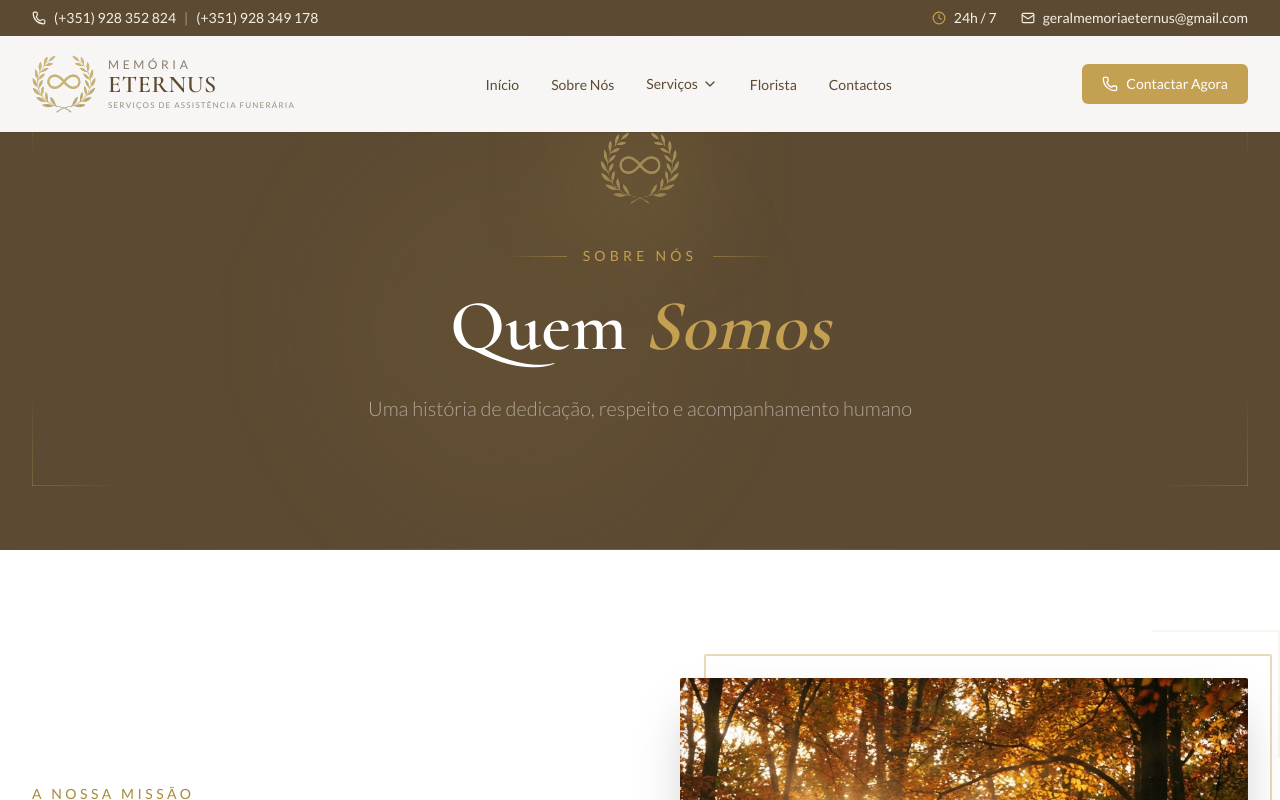
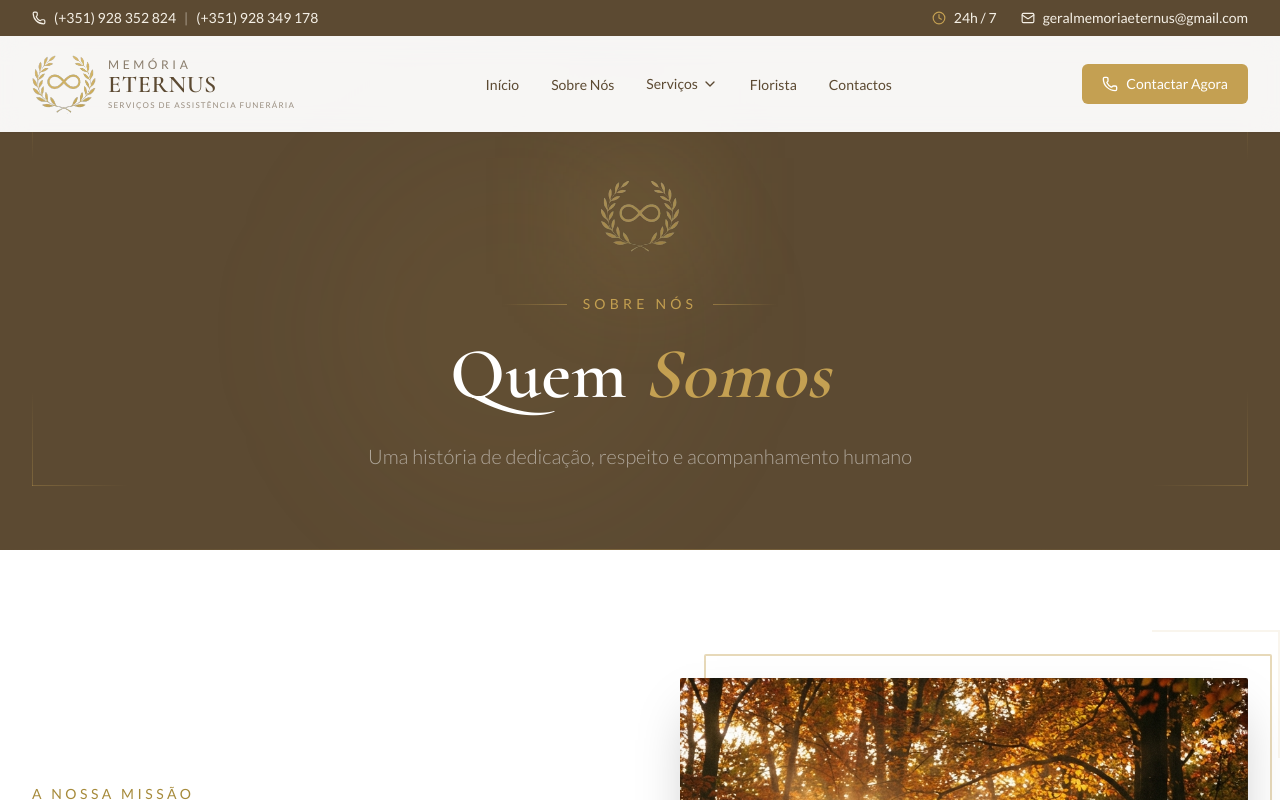
Before and after one commit to Ricardo-Minascurta/site-funeraria, a Next.js app: page /sobre-nos in a window 1280 px wide. Shown: the top 800 px of the page. Built offline with nearby package versions, Linux system fonts and the light colour scheme.

Commit message:
Fix hero padding - keep top, reduce bottom only

```diff
--- a/app/sobre-nos/page.tsx
+++ b/app/sobre-nos/page.tsx
@@ -14,7 +14,7 @@ export default function SobreNos() {
   return (
     <>
       {/* Hero Section - Elegant dark with floating elements */}
-      <section className="relative bg-brown-dark pt-40 pb-16 lg:py-32 overflow-hidden">
+      <section className="relative bg-brown-dark pt-40 pb-16 lg:pt-44 lg:pb-20 overflow-hidden">
         {/* Animated gradient orbs */}
         <div className="absolute top-1/4 left-1/4 w-96 h-96 bg-gold-400/5 rounded-full blur-3xl" />
         <div className="absolute bottom-1/4 right-1/4 w-80 h-80 bg-gold-400/3 rounded-full blur-3xl" />
```
